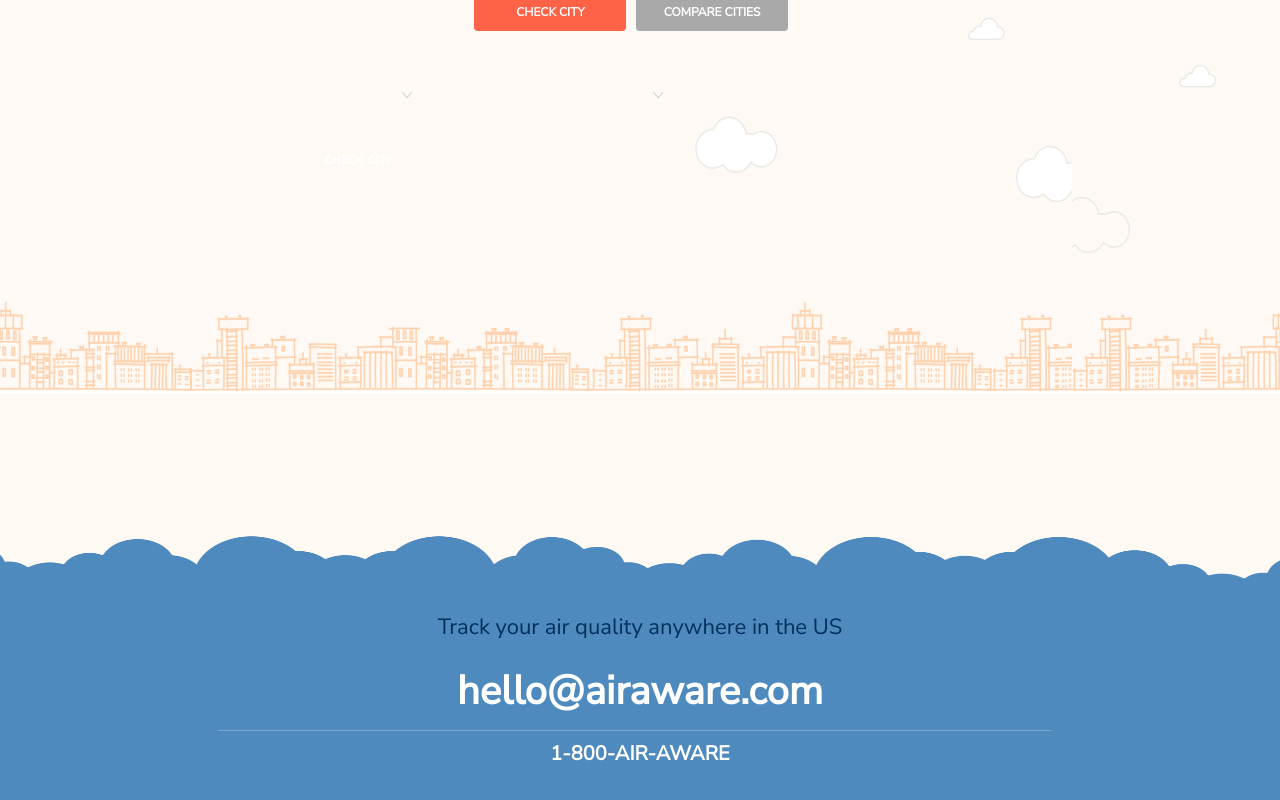
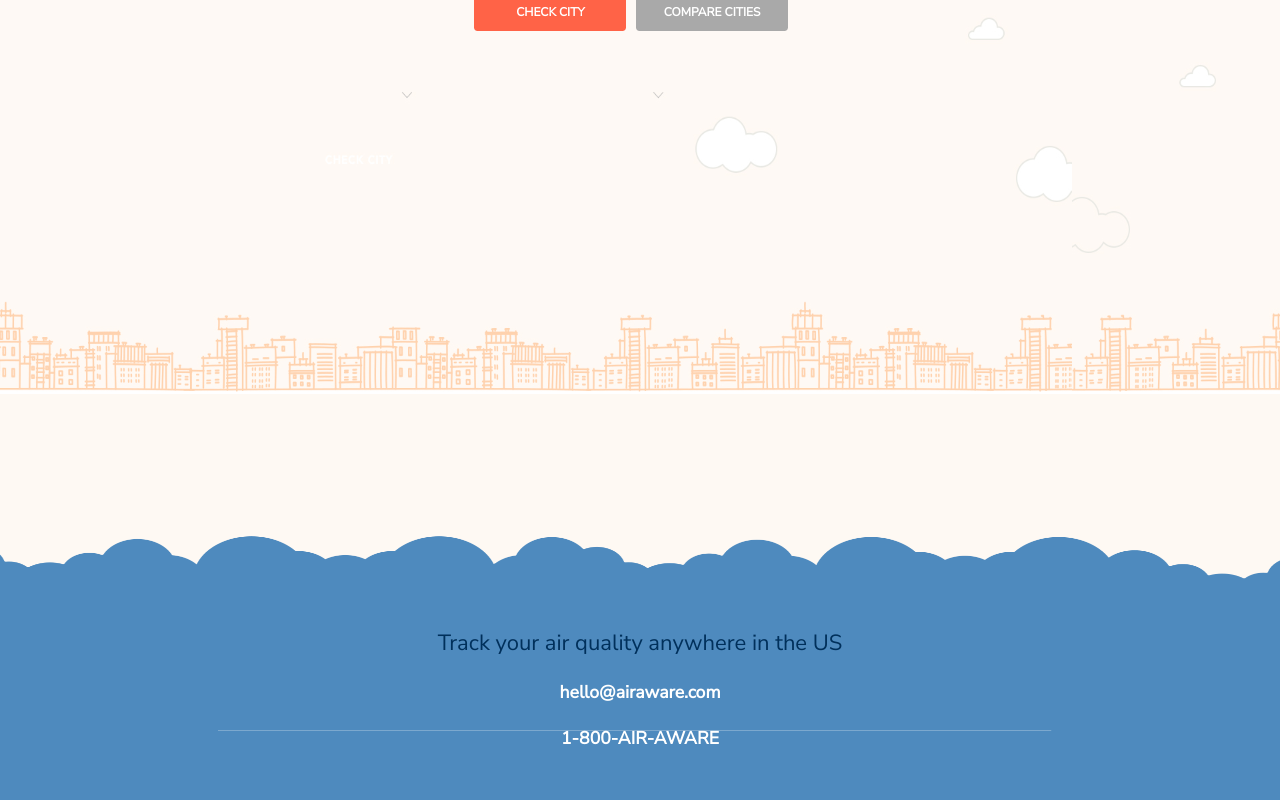
Before and after one commit to wyncode/C36_midterm_elvis_iman_julio_krissy, a React (Create React App) app in the folder client/: page / in a window 1280 px wide. Shown: the part 434-1234 px from the top of the page. Built offline with nearby package versions, Linux system fonts and the light colour scheme.

Commit message:
added linkedin - removed double footer from individual city site

```diff
--- a/client/src/components/About.jsx
+++ b/client/src/components/About.jsx
@@ -24,7 +24,7 @@
         <a href="https://www.linkedin.com/in/imanbashir/">
           <img id="about-person" src={BashirIman} alt="image of Iman" />
         </a>
-        <a href="https://www.google.com/">
+        <a href="https://www.linkedin.com/in/elvis-hernandez-9669a618a">
           <img id="about-person" src={HernandezElvis} alt="image of Elvis" />
         </a>
         <a href="https://www.linkedin.com/in/krisi-keranova-9bbba819/">
--- a/client/src/components/OneCity.jsx
+++ b/client/src/components/OneCity.jsx
@@ -87,13 +87,6 @@
           </CardActionArea>
         </Card>
       </div>
-      <div className="bottom-image">
-        <div className="bottom-hero-text">
-          <h5>Track your air quality anywhere in the US</h5>
-          <h4>hello@airaware.com</h4>
-          <h4>1-800-AIR-AWARE</h4>
-        </div>
-      </div>
     </>
   );
 };
--- a/client/src/styling/App.css
+++ b/client/src/styling/App.css
@@ -234,14 +234,14 @@
 }
 
 #footer-contact {
-  font-size: 40px;
+  font-size: 1.1rem;
   color: white;
   font-style: bold;
   font-weight: 1000;
 }
 
 #footer-contact-number {
-  font-size: 20px;
+  font-size: 1.1rem;
   color: white;
   font-style: bold;
   font-weight: 1000;
```
